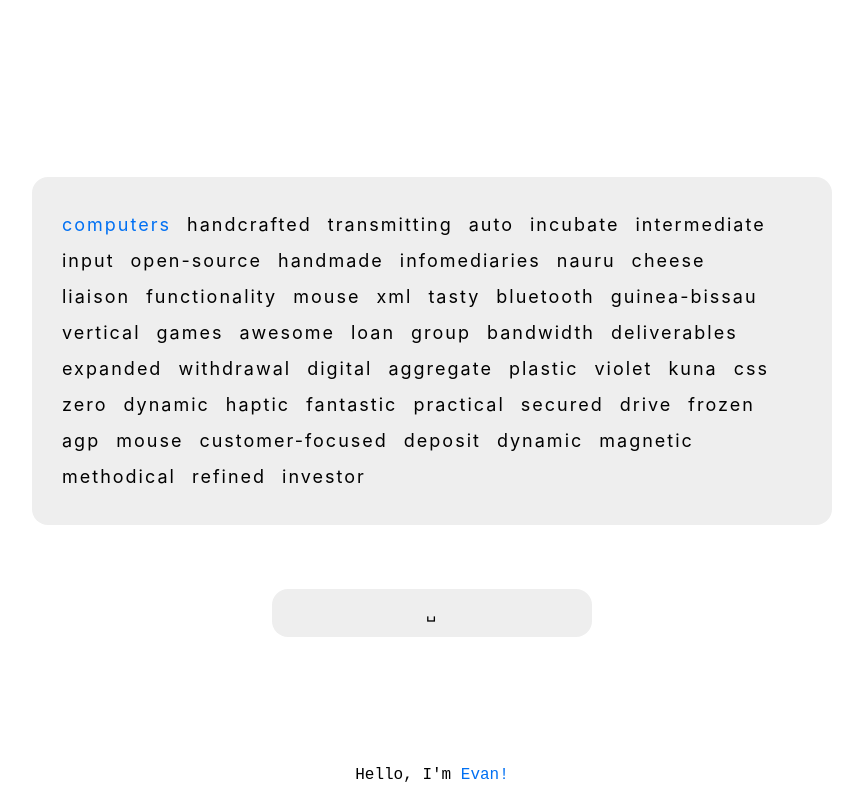
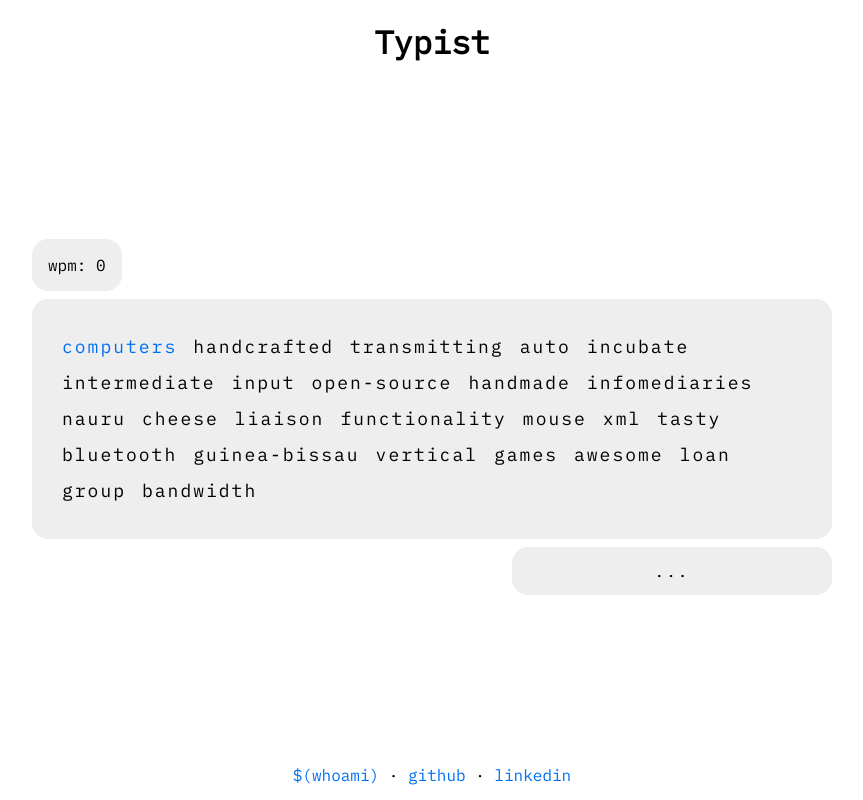
Before and after one commit to evanchristians/Typist, a Next.js app: page / in a window 1280 px wide. Shown: the whole page, without its empty margins (208-1071 px from the left). Built offline with nearby package versions, Linux system fonts and the light colour scheme.

Commit message:
Added wpm calc and updated styles

```diff
--- a/lib/Words.tsx
+++ b/lib/Words.tsx
@@ -1,6 +1,6 @@
 import faker from "faker";
 
-export const makeWords = (count = 50) => {
+export const makeWords = (count = 24) => {
   let words: string[] = [];
   for (let i = 0; i <= count; i++) {
     words.push(faker.random.word().toLowerCase());
--- /dev/null
+++ b/lib/getTime.tsx
@@ -0,0 +1 @@
+export const getTime = () => new Date().getTime();
--- a/pages/index.tsx
+++ b/pages/index.tsx
@@ -1,19 +1,19 @@
 import { Wrapper } from "components/Wrapper";
+import { getTime } from "lib/getTime";
 import { onKey } from "lib/onKey";
 import { makeWords } from "lib/Words";
 import Head from "next/head";
 import { CSSProperties, useEffect, useState } from "react";
 import styles from "../styles/Home.module.scss";
 
-const initialWords = makeWords();
+let initialWords = makeWords();
 
-interface IndexProps {}
 interface OutgoingWordProps {
   text: string;
   isWrong?: boolean;
 }
 
-const Index: React.FC<IndexProps> = ({}) => {
+const Index = ({}) => {
   const [input, setInput] = useState("");
   const [targetIndex, setTargetIndex] = useState(0);
   const [target, setTarget] = useState(initialWords[targetIndex]);
@@ -22,6 +22,10 @@ const Index: React.FC<IndexProps> = ({}) => {
     initialWords.slice(targetIndex + 1, initialWords.length)
   );
   const [inputStyles, setInputStyles] = useState<CSSProperties>();
+  const [startTime, setStartTime] = useState(0);
+  const [wordCount, setWordCount] = useState(0);
+  const [wpm, setWpm] = useState(0);
+  const [inputCounter, setInputCounter] = useState(0);
 
   useEffect(() => {
     if (input !== target.slice(0, input.length)) {
@@ -37,7 +41,21 @@ const Index: React.FC<IndexProps> = ({}) => {
   }, [input]);
 
   onKey((key) => {
+    if (inputCounter === initialWords.length) return;
+
+    if (!startTime) {
+      setStartTime(getTime());
+    }
+
     if (key === " " && input.length > 0) {
+      setInputCounter(inputCounter + 1);
+      const durationInMinutes = (getTime() - startTime) / 60000.0;
+      if (input === target) {
+        setWordCount(wordCount + 1);
+        setWpm(parseInt(((wordCount + 1) / durationInMinutes).toFixed(2)));
+      } else {
+        setWpm(parseInt((wordCount / durationInMinutes).toFixed(2)));
+      }
       setInput("");
       setTargetIndex(targetIndex + 1);
       setTarget(initialWords[targetIndex + 1]);
@@ -53,7 +71,8 @@ const Index: React.FC<IndexProps> = ({}) => {
       setInput(input.slice(0, -1));
     }
 
-    if (input.length <= 50 && key !== "Backspace") setInput(input + key);
+    if (input.length <= 50 && key !== "Backspace" && key !== " ")
+      setInput(input + key);
   });
 
   return (
@@ -62,8 +81,10 @@ const Index: React.FC<IndexProps> = ({}) => {
         <title>Typist</title>
         <link rel="icon" href="/favicon.ico" />
       </Head>
+      <h1>Typist</h1>
 
       <main className={styles.main}>
+        <div className={styles.wpmContainer}>wpm: {wpm}</div>
         <article className={styles.wordsContainer}>
           {outgoing?.map((word, key) => {
             if (word.text.length > 0) {
@@ -86,13 +107,20 @@ const Index: React.FC<IndexProps> = ({}) => {
         </article>
 
         <div style={inputStyles} className={styles.inputContainer}>
-          {input ? input : "␣"}
+          {input ? input : "..."}
         </div>
       </main>
       <p className={styles.title}>
-        Hello, I'm{" "}
         <a href="https://resume.evanchristians.co.za" target="_blank">
-          Evan!
+          $(whoami)
+        </a>{" "}
+        &middot;{" "}
+        <a href="https://github.com/evanchristians" target="_blank">
+          github
+        </a>{" "}
+        &middot;{" "}
+        <a href="https://www.linkedin.com/in/evan-christians-50ba30159/" target="_blank">
+          linkedin
         </a>
       </p>
     </Wrapper>
--- a/styles/Home.module.scss
+++ b/styles/Home.module.scss
@@ -64,7 +64,6 @@
   margin: 1rem auto;
   line-height: 1.15;
   font-size: 1rem;
-  font-family: monospace;
 }
 
 .title,
@@ -82,8 +81,6 @@
   border-radius: 5px;
   padding: 0.75rem;
   font-size: 1.1rem;
-  font-family: Menlo, Monaco, Lucida Console, Liberation Mono, DejaVu Sans Mono,
-    Bitstream Vera Sans Mono, Courier New, monospace;
 }
 
 .grid {
@@ -143,7 +140,7 @@
   padding: 30px;
   background: #eee;
   max-width: 50rem;
-  margin: 4rem auto;
+  margin: 0.5rem auto;
   line-height: 2;
   letter-spacing: 2px;
   word-spacing: 4px;
@@ -174,7 +171,6 @@
   background: #eee;
   border: none;
   border-radius: 1rem;
-  font-family: monospace;
   letter-spacing: 2px;
   min-width: 20rem;
   height: 3rem;
@@ -183,6 +179,7 @@
   align-items: center;
   padding: 0 2rem;
   font-size: 1rem;
+  margin-left: auto;
 }
 
 .target {
@@ -217,3 +214,10 @@
 .word {
   margin-right: 1rem;
 }
+
+.wpmContainer {
+  padding: 1rem;
+  background: #eee;
+  border-radius: 1rem;
+  margin-right: auto;
+}
--- a/styles/globals.scss
+++ b/styles/globals.scss
@@ -2,8 +2,7 @@ html,
 body {
   padding: 0;
   margin: 0;
-  font-family: -apple-system, BlinkMacSystemFont, Segoe UI, Roboto, Oxygen,
-    Ubuntu, Cantarell, Fira Sans, Droid Sans, Helvetica Neue, sans-serif;
+  font-family: "IBM Plex Mono", monospace;
 }
 
 a {
@@ -14,3 +13,5 @@ a {
 * {
   box-sizing: border-box;
 }
+
+@import url("https://fonts.googleapis.com/css2?family=IBM+Plex+Mono&display=swap");
```
